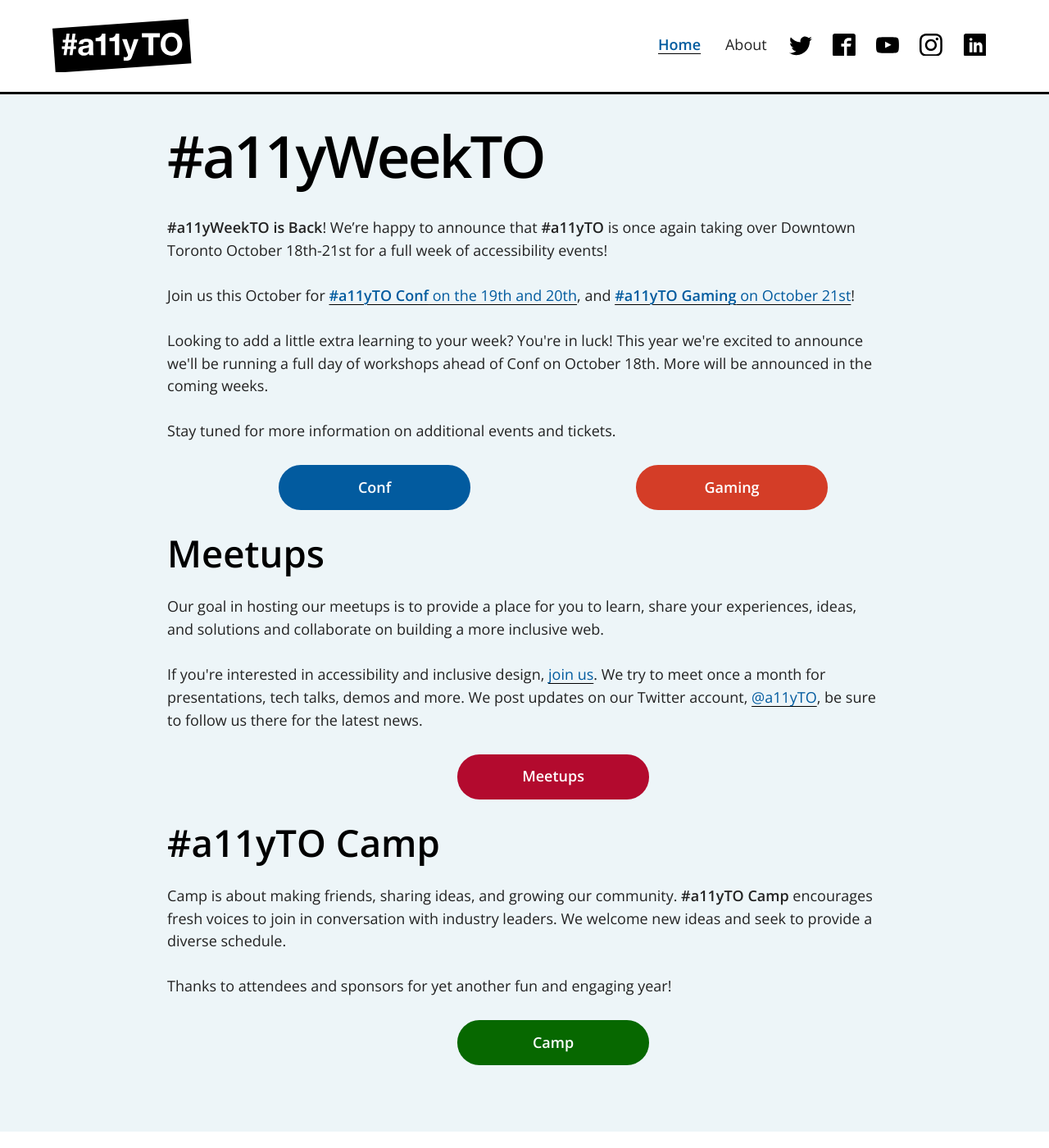
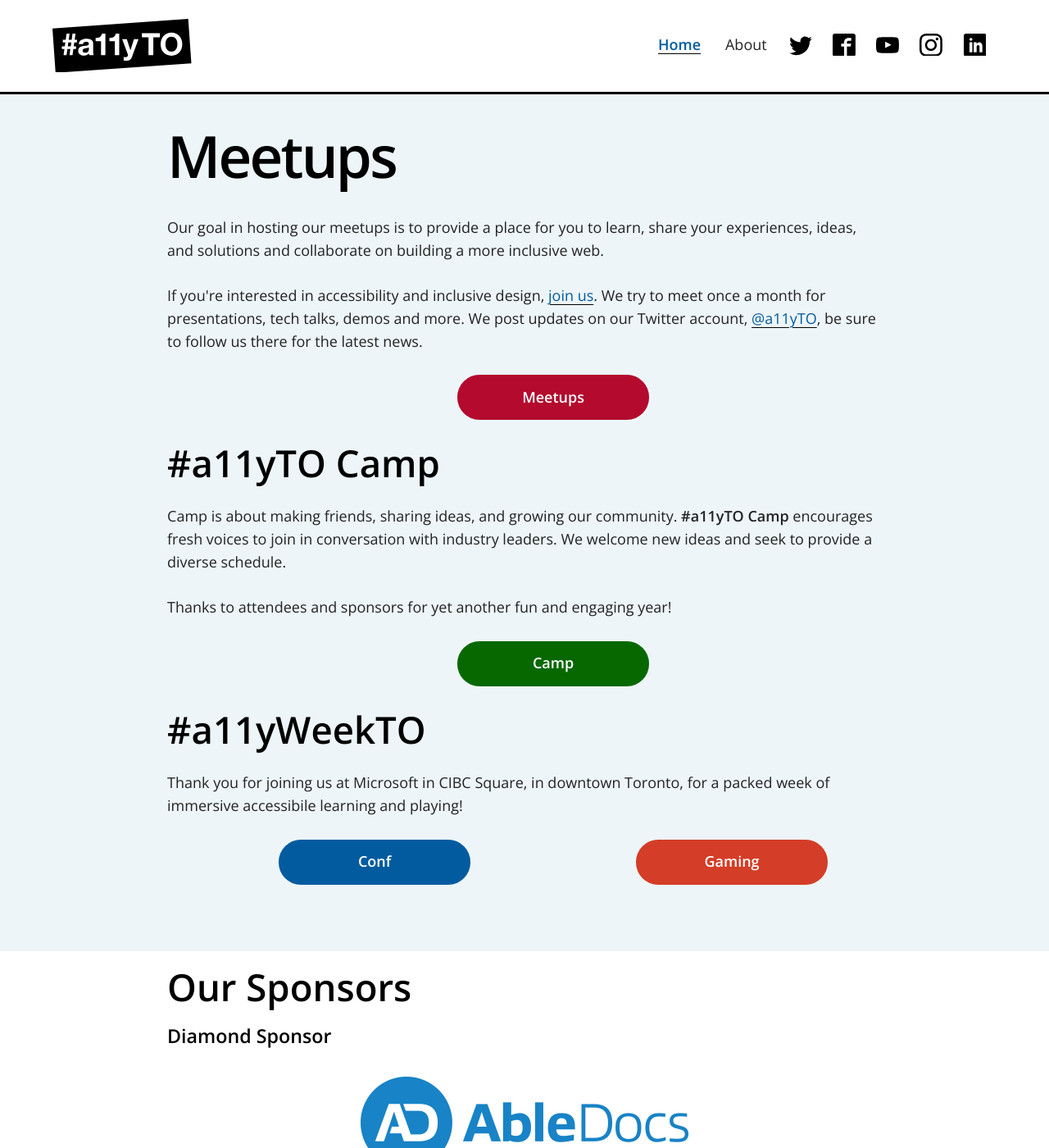
Before and after one commit to a11yTO/A11yTO-Main, a Jekyll site: the page built from index.html, in a window 1280 px wide and 1400 px high. Shown: the whole window at 82% size. Built offline with Jekyll 4.4.1, drawn with Linux system fonts in a browser that asks for light colours.

Commit message:
Update copy: add a11yweekto  thank you

```diff
--- a/index.html
+++ b/index.html
@@ -6,23 +6,7 @@
 description: Accessibility Toronto
 ---
 
-<h2 class="page-title">#a11yWeekTO</h2>
-
-<p><strong>#a11yWeekTO is Back</strong>! We’re happy to announce that <strong>#a11yTO</strong> is once again taking over Downtown Toronto October 18th-21st for a full week of accessibility events!</p>
-<p>Join us this October for <a href="https://conf.a11yto.com/"><strong>#a11yTO Conf</strong> on the 19th and 20th</a>, and <a href="https://gaming.a11yto.com/"><strong>#a11yTO Gaming</strong> on October 21st</a>!</p>
-<p>Looking to add a little extra learning to your week? You're in luck! This year we're excited to announce we'll be running a full day of workshops ahead of Conf on October 18th. More will be announced in the coming weeks.</p>
-<p>Stay tuned for more information on additional events and tickets.</p>
-
-<ul class="branded-events">
-  <li>
-    <a class="conf" href="https://conf.a11yto.com/" rel="external">Conf</a>
-  </li>
-  <li>
-    <a class="gaming" href="https://gaming.a11yto.com/" rel="external">Gaming</a>
-  </li>
-</ul>
-
-<h2>Meetups</h2>
+<h2 class="page-title">Meetups</h2>
 <p>Our goal in hosting our meetups is to provide a place for you to learn, share your experiences, ideas, and solutions and collaborate on building a more inclusive web.</p>
 <p>If you're interested in accessibility and inclusive design, <a href="https://www.meetup.com/a11yTO/">join us</a>. We try to meet once a month for presentations, tech talks, demos and more. We post updates on our Twitter account, <a href="https://twitter.com/a11yTO">@a11yTO</a>, be sure to follow us there for the latest news.</p>
 <ul class="branded-events">
@@ -40,6 +24,19 @@
   </li>
 </ul>
 
+<h2>#a11yWeekTO</h2>
+
+<p>Thank you for joining us at Microsoft in CIBC Square, in downtown Toronto, for a packed week of immersive accessibile learning and playing!</p>
+
+<ul class="branded-events">
+  <li>
+    <a class="conf" href="https://conf.a11yto.com/" rel="external">Conf</a>
+  </li>
+  <li>
+    <a class="gaming" href="https://gaming.a11yto.com/" rel="external">Gaming</a>
+  </li>
+</ul>
+
 <!-- <h3>Volunteers</h3>
 <p>We are on the lookout for event volunteers! As you can imagine, it takes a lot of people to make these events successful, and we are looking to grow our team.</p>
 <p>If you are interested in volunteering at our events, <a href="mailto:info@a11yto.com">please treach out to us</a>.</p> -->
```
